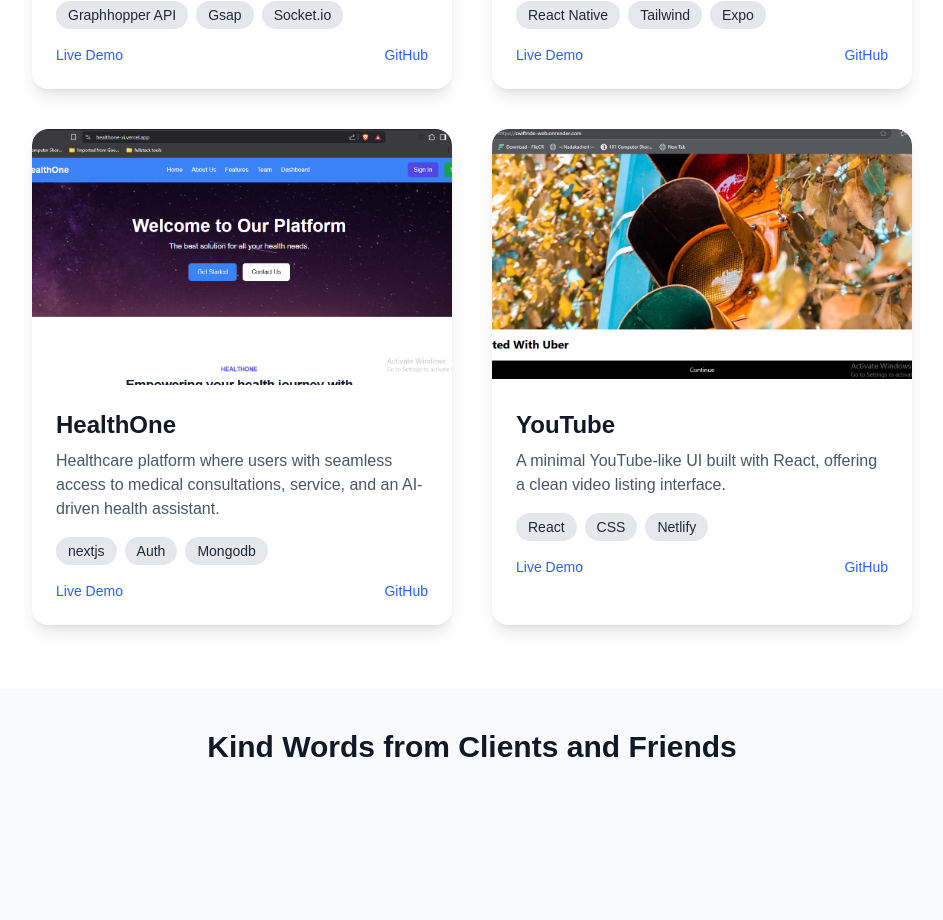
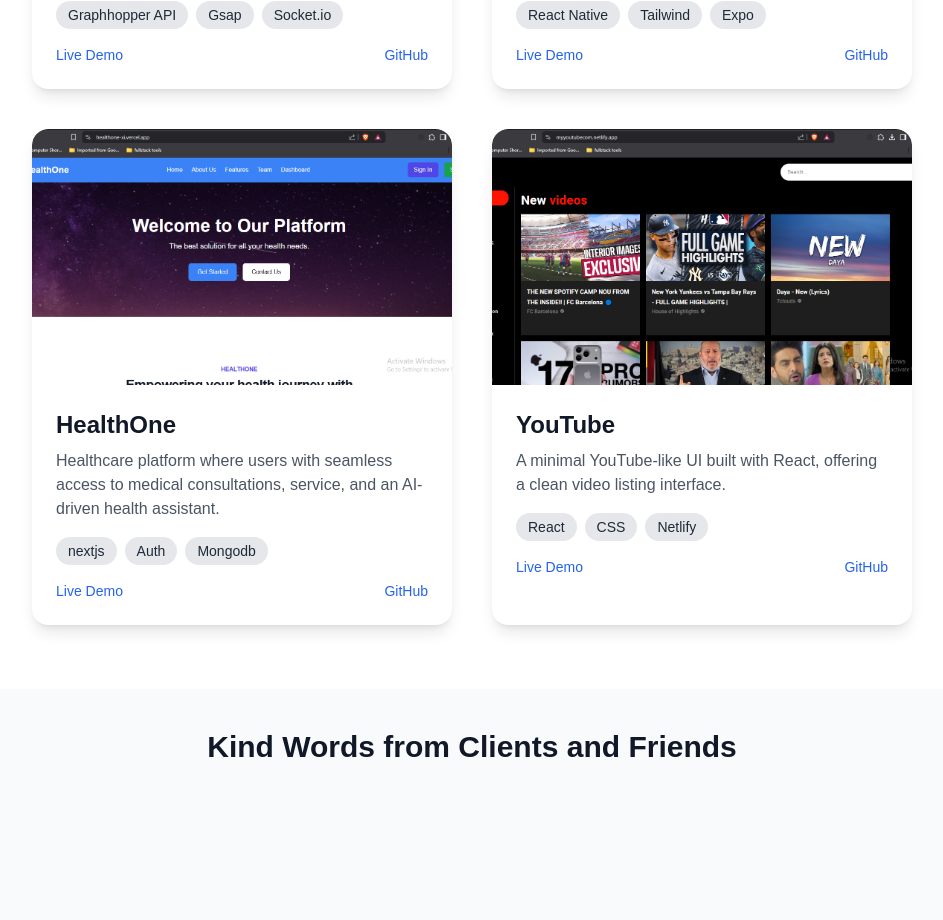
Before and after one commit to Manibharadwaj/Portfolio, a Next.js app: page / in a window 1280 px wide. Shown: the part 2595-3515 px from the top of the page, without its empty margins (168-1111 px from the left). Built offline with nearby package versions, Linux system fonts and the light colour scheme.

Commit message:
Update ProjectsSection.js

```diff
--- a/pages/components/ProjectsSection.js
+++ b/pages/components/ProjectsSection.js
@@ -30,7 +30,7 @@ const projects = [
   {
     title: "YouTube",
     description: "A minimal YouTube-like UI built with React, offering a clean video listing interface.",
-    image: "/web1.png",
+    image: "/web4.png",
     tech: ["React", "CSS", "Netlify"],
     live: "https://myyoutubecom.netlify.app/",
     github: "https://github.com/Manibharadwaj",
```
